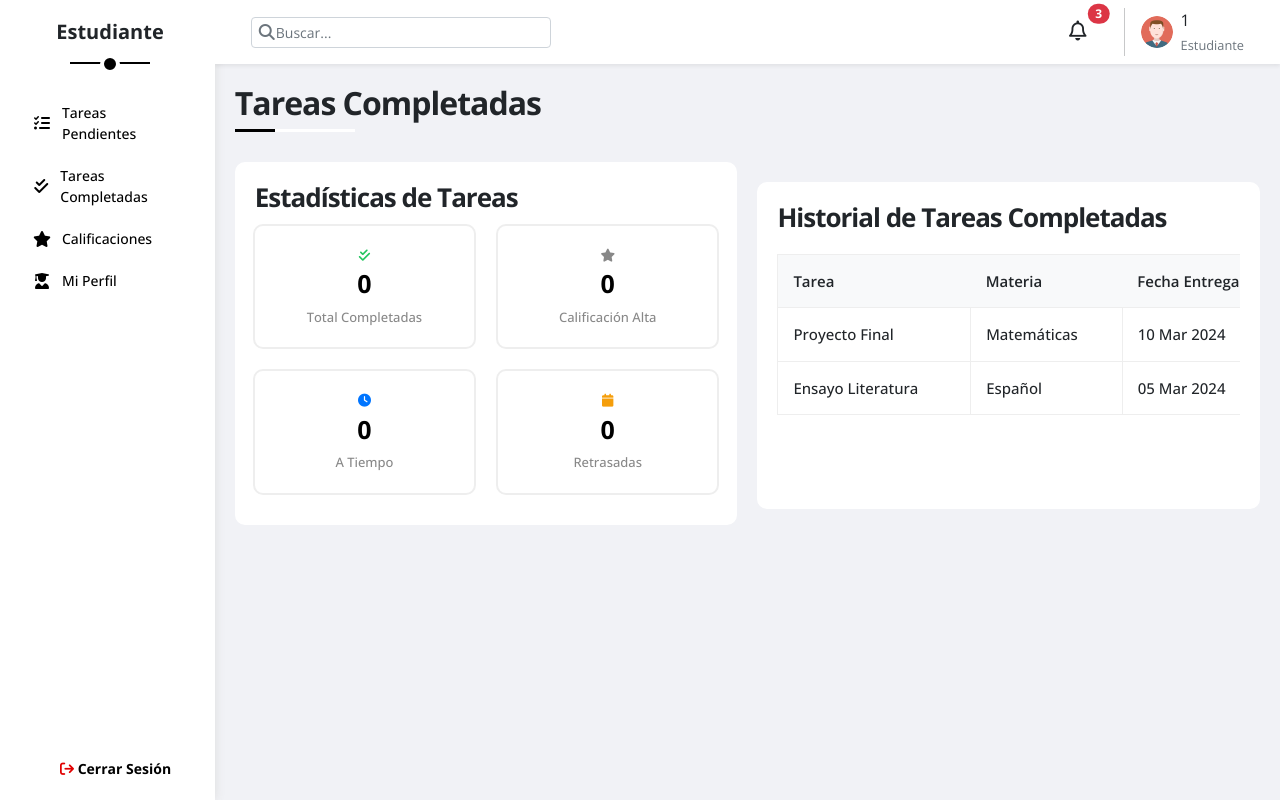
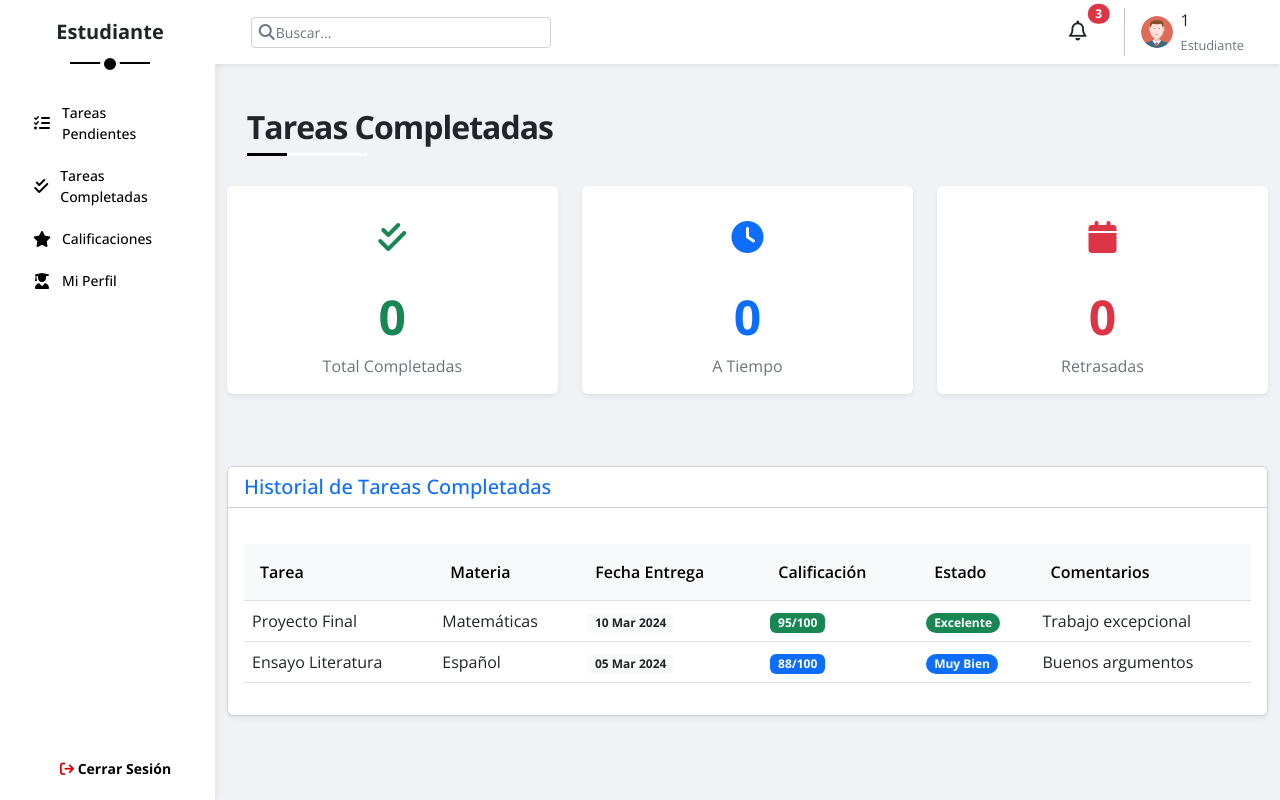
Before and after one commit to JuanSebastian23/GestiondeTareas, a PHP site: page /GestiondeTareas/index.php?page=completed_tasks in a window 1280 px wide. Run offline with PHP 8.4, Linux system fonts and the light colour scheme; the visitor is signed in with stand-in values (Sample User, id 1); some libraries are stand-ins or nearby versions.

Commit message:
Actualización de interfaz tareas completadas

```diff
--- a/app/views/student/completed_tasks.php
+++ b/app/views/student/completed_tasks.php
@@ -4,72 +4,96 @@
 }
 ?>
 
-<h1 class="position-relative header-page">Tareas Completadas</h1>
-<div class="dashboard-page">
-    <div class="wrapper">
-        <!-- Estadísticas de tareas -->
-        <div class="statistics mega" data-aos="fade-right" data-aos-delay="250">
-            <h2 class="section-header">Estadísticas de Tareas</h2>
-            <div class="row">
-                <div class="col-lg-3 col-md-6 box text-center">
-                    <i class="fa-solid fa-check-double c-green"></i>
-                    <span class="d-block" data-goal="15">0</span>
-                    Total Completadas
-                </div>
-                <div class="col-lg-3 col-md-6 box text-center">
-                    <i class="fa-solid fa-star c-gold"></i>
-                    <span class="d-block" data-goal="12">0</span>
-                    Calificación Alta
-                </div>
-                <div class="col-lg-3 col-md-6 box text-center">
-                    <i class="fa-solid fa-clock c-blue"></i>
-                    <span class="d-block" data-goal="3">0</span>
-                    A Tiempo
-                </div>
-                <div class="col-lg-3 col-md-6 box text-center">
-                    <i class="fa-solid fa-calendar c-orange"></i>
-                    <span class="d-block" data-goal="2">0</span>
-                    Retrasadas
+<div class="container-fluid py-4">
+    <h1 class="position-relative header-page" data-aos="fade-down" data-aos-duration="800">Tareas Completadas</h1>
+
+    <!-- Estadísticas de tareas -->
+    <div class="row g-4 mb-5">
+        <div class="col-xl-4 col-md-4 mb-4" data-aos="fade-right" data-aos-delay="100" data-aos-duration="1000">
+            <div class="card border-0 shadow-sm h-100">
+                <div class="card-body text-center">
+                    <div class="circle-icon bg-success-subtle mb-3">
+                        <i class="fa-solid fa-check-double fa-2x text-success"></i>
+                    </div>
+                    <h3 class="counter display-5 fw-bold text-success" data-goal="15">0</h3>
+                    <p class="text-muted mb-0">Total Completadas</p>
                 </div>
             </div>
         </div>
+        <div class="col-xl-4 col-md-4 mb-4" data-aos="fade-up" data-aos-delay="300" data-aos-duration="1000">
+            <div class="card border-0 shadow-sm h-100">
+                <div class="card-body text-center">
+                    <div class="circle-icon bg-primary-subtle mb-3">
+                        <i class="fa-solid fa-clock fa-2x text-primary"></i>
+                    </div>
+                    <h3 class="counter display-5 fw-bold text-primary" data-goal="3">0</h3>
+                    <p class="text-muted mb-0">A Tiempo</p>
+                </div>
+            </div>
+        </div>
+        <div class="col-xl-4 col-md-4 mb-4" data-aos="fade-left" data-aos-delay="500" data-aos-duration="1000">
+            <div class="card border-0 shadow-sm h-100">
+                <div class="card-body text-center">
+                    <div class="circle-icon bg-danger-subtle mb-3">
+                        <i class="fa-solid fa-calendar fa-2x text-danger"></i>
+                    </div>
+                    <h3 class="counter display-5 fw-bold text-danger" data-goal="2">0</h3>
+                    <p class="text-muted mb-0">Retrasadas</p>
+                </div>
+            </div>
+        </div>
+    </div>
 
-        <!-- Tabla de tareas completadas -->
-        <div class="table mega" data-aos="fade-up" data-aos-delay="300">
-            <h2 class="section-header">Historial de Tareas Completadas</h2>
-            <div class="responsive-table">
-                <table>
-                    <thead>
+    <!-- Tabla de tareas completadas -->
+    <div class="card shadow-sm" data-aos="zoom-in" data-aos-delay="700" data-aos-duration="1000">
+        <div class="card-header bg-white">
+            <h2 class="card-title h5 text-primary mb-0">Historial de Tareas Completadas</h2>
+        </div>
+        <div class="card-body">
+            <div class="table-responsive">
+                <table class="table table-hover align-middle">
+                    <thead class="table-light">
                         <tr>
-                            <th>Tarea</th>
-                            <th>Materia</th>
-                            <th>Fecha Entrega</th>
-                            <th>Calificación</th>
-                            <th>Estado</th>
-                            <th>Comentarios</th>
+                            <th scope="col">Tarea</th>
+                            <th scope="col">Materia</th>
+                            <th scope="col">Fecha Entrega</th>
+                            <th scope="col">Calificación</th>
+                            <th scope="col">Estado</th>
+                            <th scope="col">Comentarios</th>
                         </tr>
                     </thead>
                     <tbody>
                         <tr>
-                            <td>Proyecto Final</td>
+                            <td class="fw-medium">Proyecto Final</td>
                             <td>Matemáticas</td>
-                            <td>10 Mar 2024</td>
-                            <td>95/100</td>
-                            <td><span class="label bg-green">Excelente</span></td>
+                            <td><span class="badge bg-light text-dark">10 Mar 2024</span></td>
+                            <td><span class="badge bg-success">95/100</span></td>
+                            <td><span class="badge bg-success rounded-pill">Excelente</span></td>
                             <td>Trabajo excepcional</td>
                         </tr>
                         <tr>
-                            <td>Ensayo Literatura</td>
+                            <td class="fw-medium">Ensayo Literatura</td>
                             <td>Español</td>
-                            <td>05 Mar 2024</td>
-                            <td>88/100</td>
-                            <td><span class="label bg-blue">Muy Bien</span></td>
+                            <td><span class="badge bg-light text-dark">05 Mar 2024</span></td>
+                            <td><span class="badge bg-primary">88/100</span></td>
+                            <td><span class="badge bg-primary rounded-pill">Muy Bien</span></td>
                             <td>Buenos argumentos</td>
                         </tr>
-                        <!-- Más filas según necesites -->
                     </tbody>
                 </table>
             </div>
         </div>
     </div>
 </div>
+
+<style>
+.circle-icon {
+    width: 70px;
+    height: 70px;
+    border-radius: 50%;
+    display: flex;
+    align-items: center;
+    justify-content: center;
+    margin: 0 auto;
+}
+</style>
```
